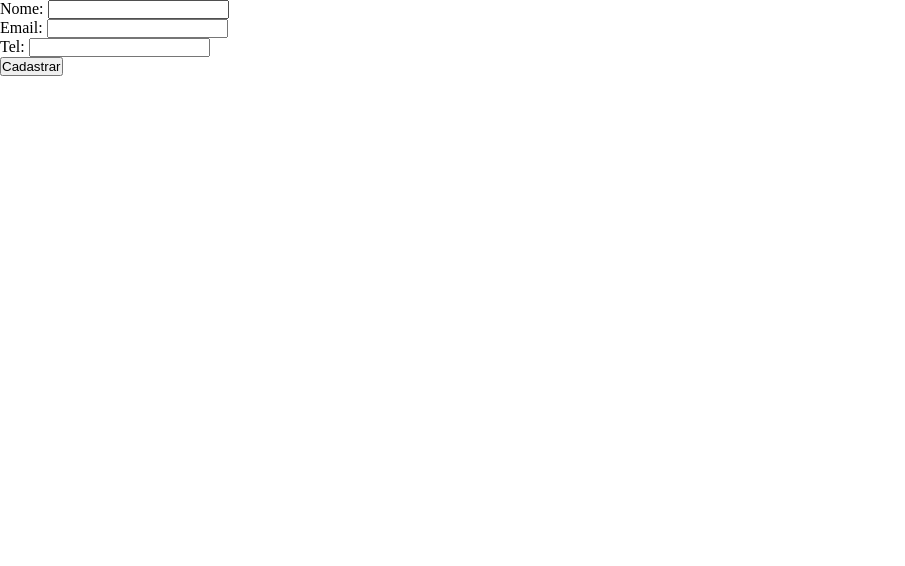
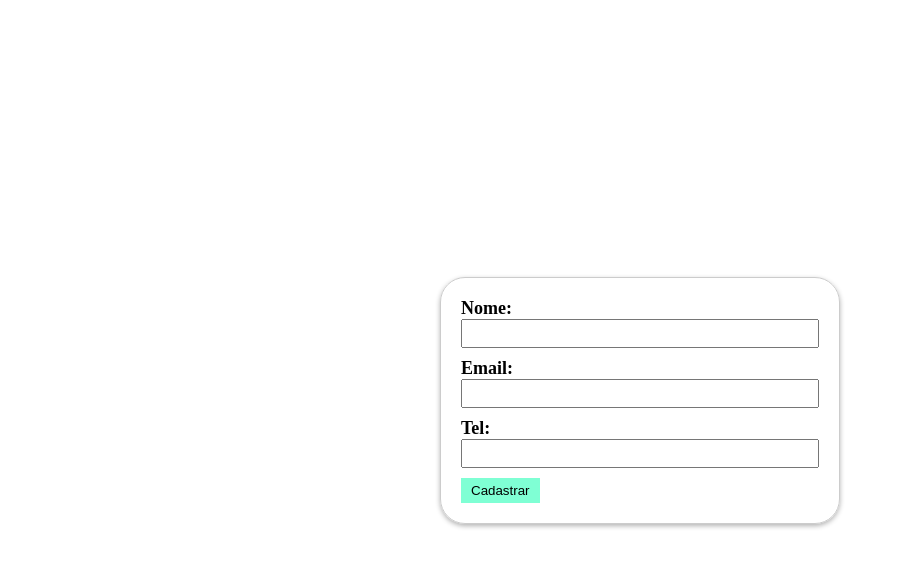
Before and after one commit to pdiegoneves/validation-funy, a plain HTML site: page index.html in a window 1280 px wide. Shown: the whole page, without its empty margins (0-905 px from the left). Drawn offline with Linux system fonts and the light colour scheme.

Commit message:
estilizado formulario

```diff
--- a/style.css
+++ b/style.css
@@ -3,3 +3,42 @@
     padding: 0;
     box-sizing: border-box;
 }
+
+.conatiner {
+    display: flex;
+    flex-direction: column;
+    justify-content: center;
+    align-items: center;
+    min-width: 100vw;
+    min-height: 100vh;
+}
+
+form {
+    width: 400px;
+    border: 1px solid #ccc;
+    padding: 20px;
+    border-radius: 25px;
+    box-shadow: 0 2px 5px rgba(0, 0, 0, 0.3);
+}
+
+.form-control {
+    margin-bottom: 10px;
+    display: flex;
+    flex-direction: column;
+    justify-content: center;
+}
+
+label {
+    font-size: 18px;
+    font-weight: bold;
+}
+input {
+    padding: 5px;
+}
+
+input[type="submit"] {
+    padding: 5px 10px;
+    background-color: aquamarine;
+    border: 0;
+    cursor: pointer;
+}
```
